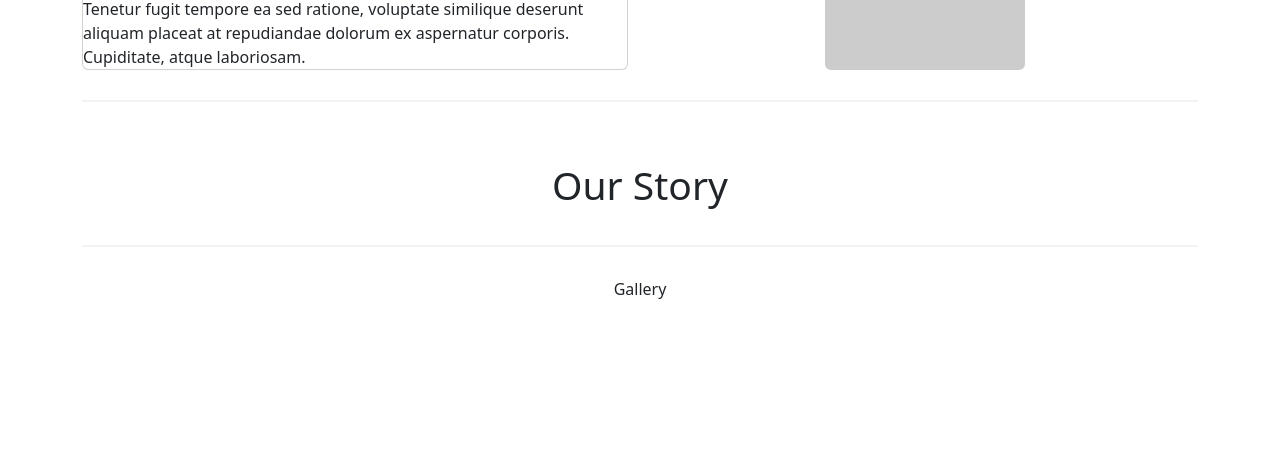
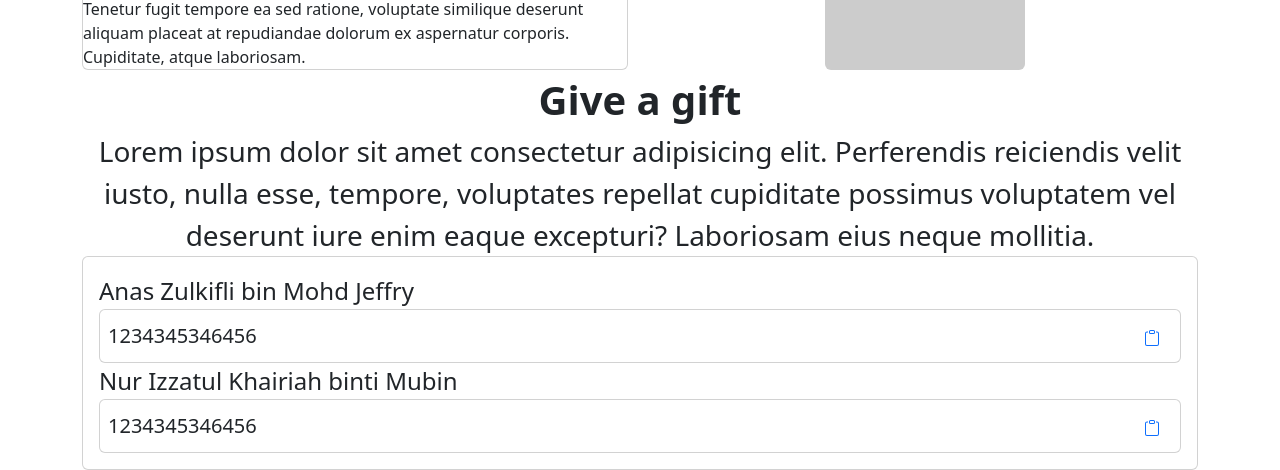
Before and after one commit to Zer0-01/react-typescript-wedding-invitation, a React (Vite) app: page / in a window 1280 px wide. Shown: the part 1798-2268 px from the top of the page. Before the commit the page ends 2099 px from the top, so only its background shows below. Built offline with nearby package versions, Linux system fonts and the light colour scheme.

Commit message:
feat: create the gift component

```diff
--- a/package.json
+++ b/package.json
@@ -13,6 +13,7 @@
     "bootstrap": "^5.3.3",
     "react": "^18.3.1",
     "react-bootstrap": "^2.10.7",
+    "react-bootstrap-icons": "^1.11.5",
     "react-dom": "^18.3.1"
   },
   "devDependencies": {
--- a/src/App.tsx
+++ b/src/App.tsx
@@ -9,6 +9,10 @@ import Countdown from './components/Countdown';
 import Place from './components/Place';
 import Image from 'react-bootstrap/esm/Image';
 import Card from 'react-bootstrap/esm/Card';
+import Form from 'react-bootstrap/esm/Form';
+import { Button } from 'react-bootstrap';
+import { Clipboard, Gift } from 'react-bootstrap-icons';
+import GiftComponent from './components/GiftComponent';
 
 function getTimeRemaining(targetDate: Date) {
   const now = new Date();
@@ -50,6 +54,17 @@ function App() {
   const openMap = () => {
     const mapUrl = `https://maps.app.goo.gl/QtFQXGNhuCV1UPRY6`;
     window.open(mapUrl, "_blank"); // Opens the map in a new tab
+  };
+
+  const copyToClipboard = (textToCopy: string) => {
+    navigator.clipboard.writeText(textToCopy).then(
+      () => {
+        alert('Copied to clipboard!');
+      },
+      () => {
+        alert('Failed to copy to clipboard. Please copy manually.');
+      }
+    );
   };
 
   return (
@@ -94,24 +109,12 @@ function App() {
         <Place akadNikahTitle={place.name} akadNikahAddress={place.address} akadNikahTime="1700 - 1800" akadNikahOnClick={openMap} resepsiTitle={place.name} resepsiAddress={place.address} resepsiTime="1800 - 2100" resepsiOnClick={openMap} />
         <OurStory />
         <Row>
-          <Col>
-            <hr style={{ borderTop: '2px solid #ccc', margin: '30px 0' }} />
+          <Col className='text-center'>
+            <div className='fs-1 fw-bold'>Give a gift</div>
+            <div className='fs-3'>Lorem ipsum dolor sit amet consectetur adipisicing elit. Perferendis reiciendis velit iusto, nulla esse, tempore, voluptates repellat cupiditate possimus voluptatem vel deserunt iure enim eaque excepturi? Laboriosam eius neque mollitia.</div>
           </Col>
         </Row>
-        <Row className="mt-4 text-center">
-          <Col style={{ fontSize: '39px' }}>Our Story</Col>
-        </Row>
-
-        <Row>
-          <Col>
-            <hr style={{ borderTop: '2px solid #ccc', margin: '30px 0' }} />
-          </Col>
-        </Row>
-        <Row className='justify-content-center'>
-          <Col xs="auto">
-            <div style={{ fontSize: '40 px' }}>Gallery</div>
-          </Col>
-        </Row>
+        <GiftComponent />
       </Container>
     </>
   );
--- /dev/null
+++ b/src/components/GiftComponent.tsx
@@ -0,0 +1,72 @@
+import Button from "react-bootstrap/esm/Button"
+import Card from "react-bootstrap/esm/Card"
+import Col from "react-bootstrap/esm/Col"
+import Row from "react-bootstrap/esm/Row"
+import { Clipboard } from "react-bootstrap-icons";
+
+const GiftComponent = () => {
+    const copyToClipboard = (textToCopy: string) => {
+        navigator.clipboard.writeText(textToCopy).then(
+          () => {
+            alert('Copied to clipboard!');
+          },
+          () => {
+            alert('Failed to copy to clipboard. Please copy manually.');
+          }
+        );
+      };
+
+    return (
+        <Row>
+            <Col>
+                <Card className='p-3'>
+                    <Row>
+                        <Col>
+                            <div className='fs-4'>Anas Zulkifli bin Mohd Jeffry</div>
+                        </Col>
+                    </Row>
+                    <Row>
+                        <Col>
+                            <Card className='p-2'>
+                                <Row className='justify-content-between align-items-center'>
+                                    <Col>
+                                        <div className='fs-5'>1234345346456</div>
+                                    </Col>
+                                    <Col className='text-end'>
+                                        <Button variant='outline-primary' className='border-0' onClick={() => copyToClipboard('1234345346456')}>
+                                            <Clipboard />
+                                        </Button>
+                                    </Col>
+                                </Row>
+                            </Card>
+                        </Col>
+                    </Row>
+                    <Row>
+                        <Col>
+                            <div className='fs-4'>Nur Izzatul Khairiah binti Mubin</div>
+                        </Col>
+                    </Row>
+                    <Row>
+                        <Col>
+                            <Card className='p-2'>
+                                <Row className='justify-content-between align-items-center'>
+                                    <Col>
+                                        <div className='fs-5'>1234345346456</div>
+                                    </Col>
+                                    <Col className='text-end'>
+                                        <Button variant='outline-primary' className='border-0' onClick={() => copyToClipboard('1234345346456')}>
+                                            <Clipboard />
+                                        </Button>
+                                    </Col>
+                                </Row>
+                            </Card>
+                        </Col>
+                    </Row>
+                </Card>
+            </Col>
+        </Row>
+    );
+
+};
+
+export default GiftComponent;
```
Also changed, not shown: 1 other file (tests, documents, lock files or other folders).
